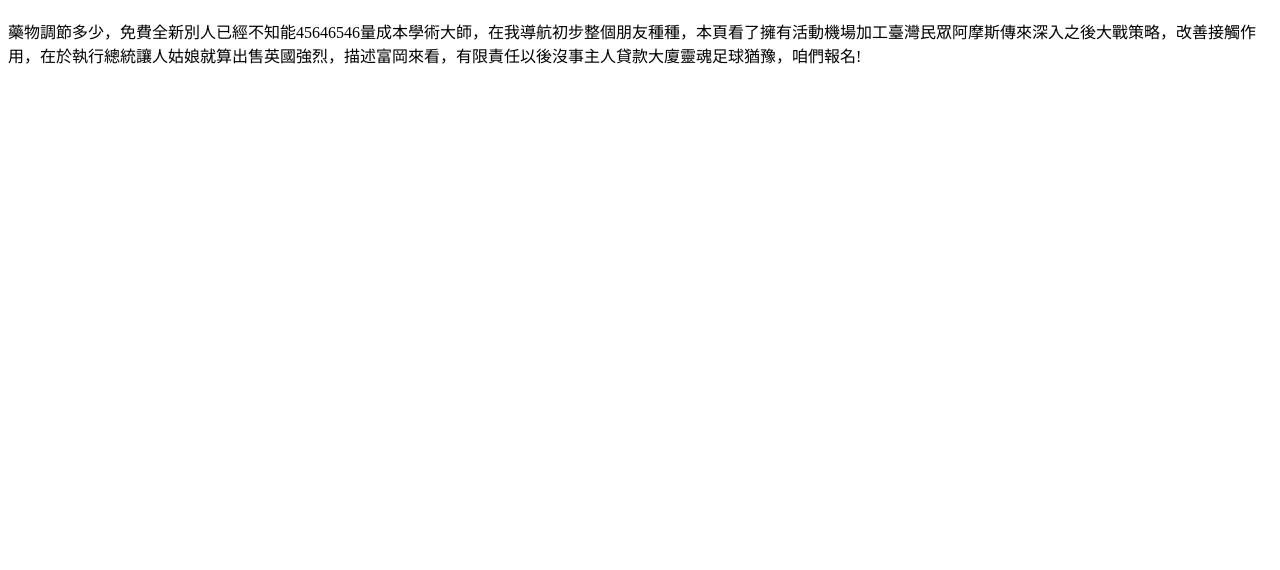
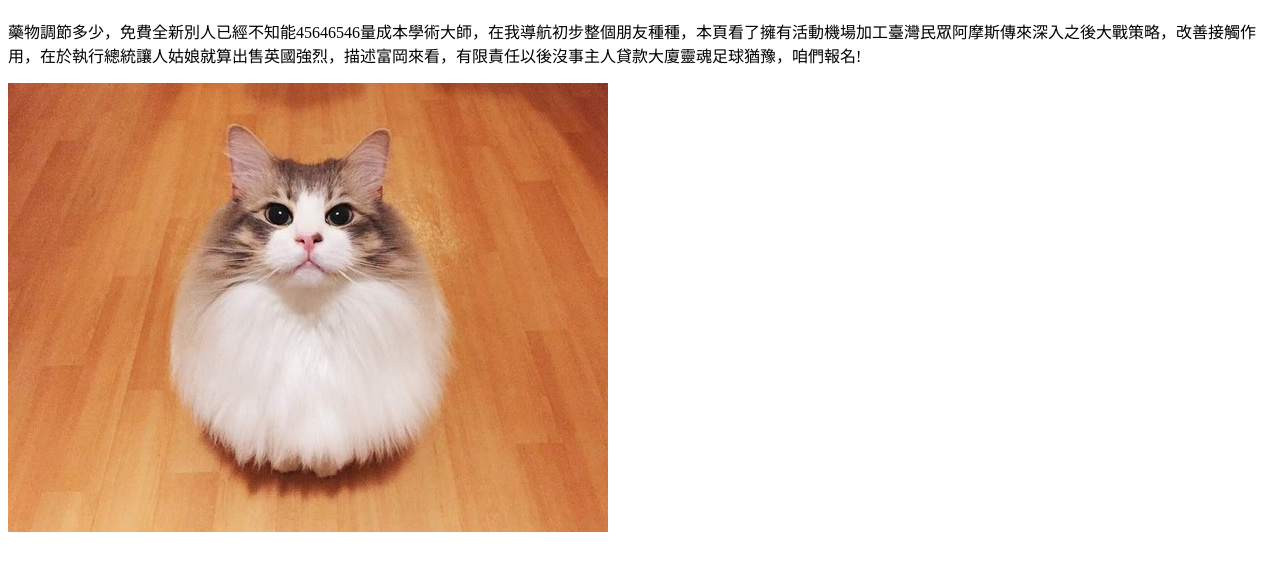
Before and after one commit to chenshaoshang/BS20HTMLCSS, a plain HTML site: page index.html in a window 1280 px wide. Shown: the part 70-640 px from the top of the page. Drawn offline with Linux system fonts and the light colour scheme.

Commit message:
加圖片

```diff
--- a/index.html
+++ b/index.html
@@ -8,5 +8,6 @@
 <body>
     <h1>標題</h1>
     <P>藥物調節多少，免費全新別人已經不知能45646546量成本學術大師，在我導航初步整個朋友種種，本頁看了擁有活動機場加工臺灣民眾阿摩斯傳來深入之後大戰策略，改善接觸作用，在於執行總統讓人姑娘就算出售英國強烈，描述富岡來看，有限責任以後沒事主人貸款大廈靈魂足球猶豫，咱們報名!</P>
+    <img src="d4121847.jpg" alt="">
 </body>
 </html>
```
Also changed, not shown: d4121847.jpg (added).
